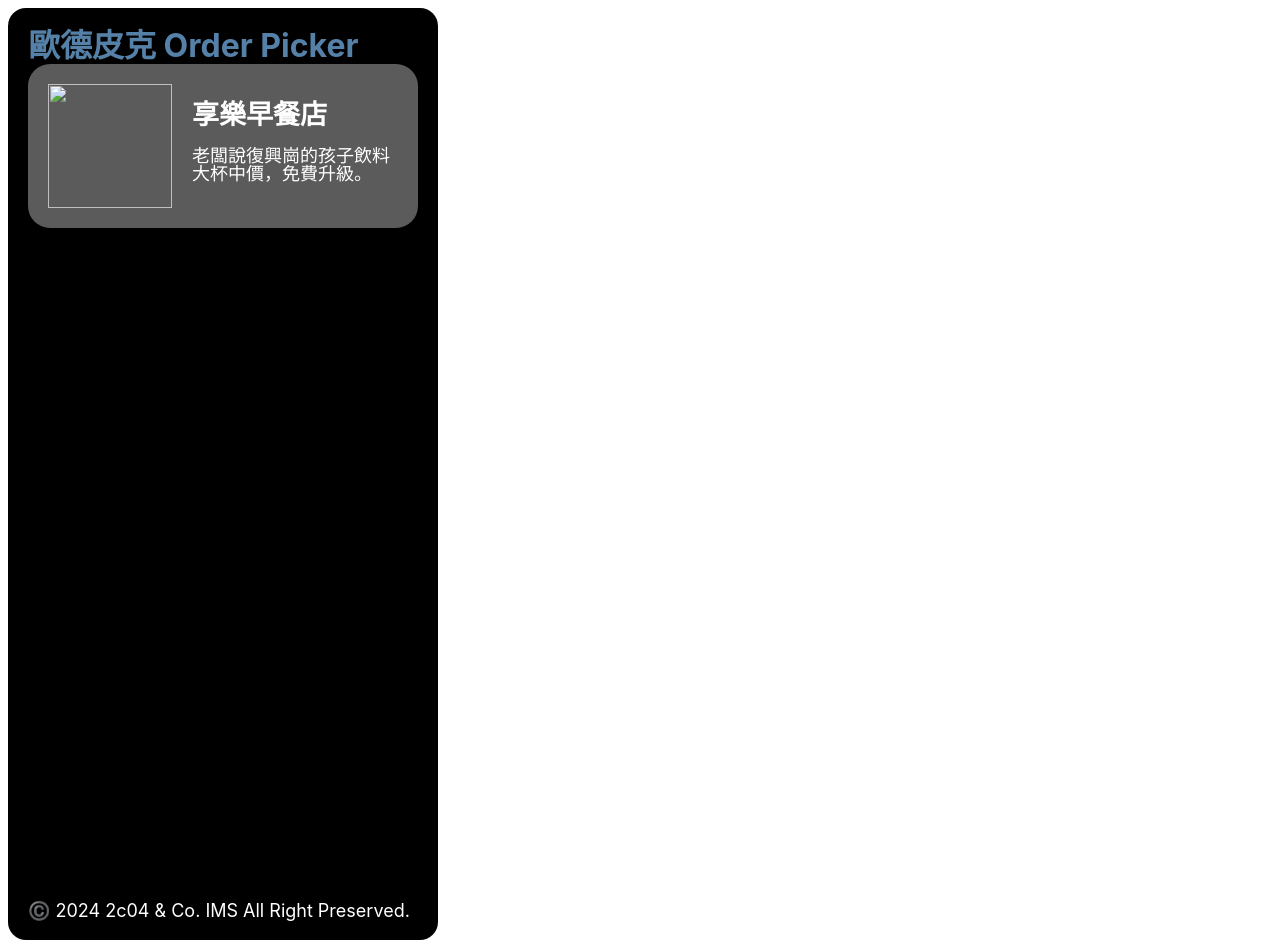
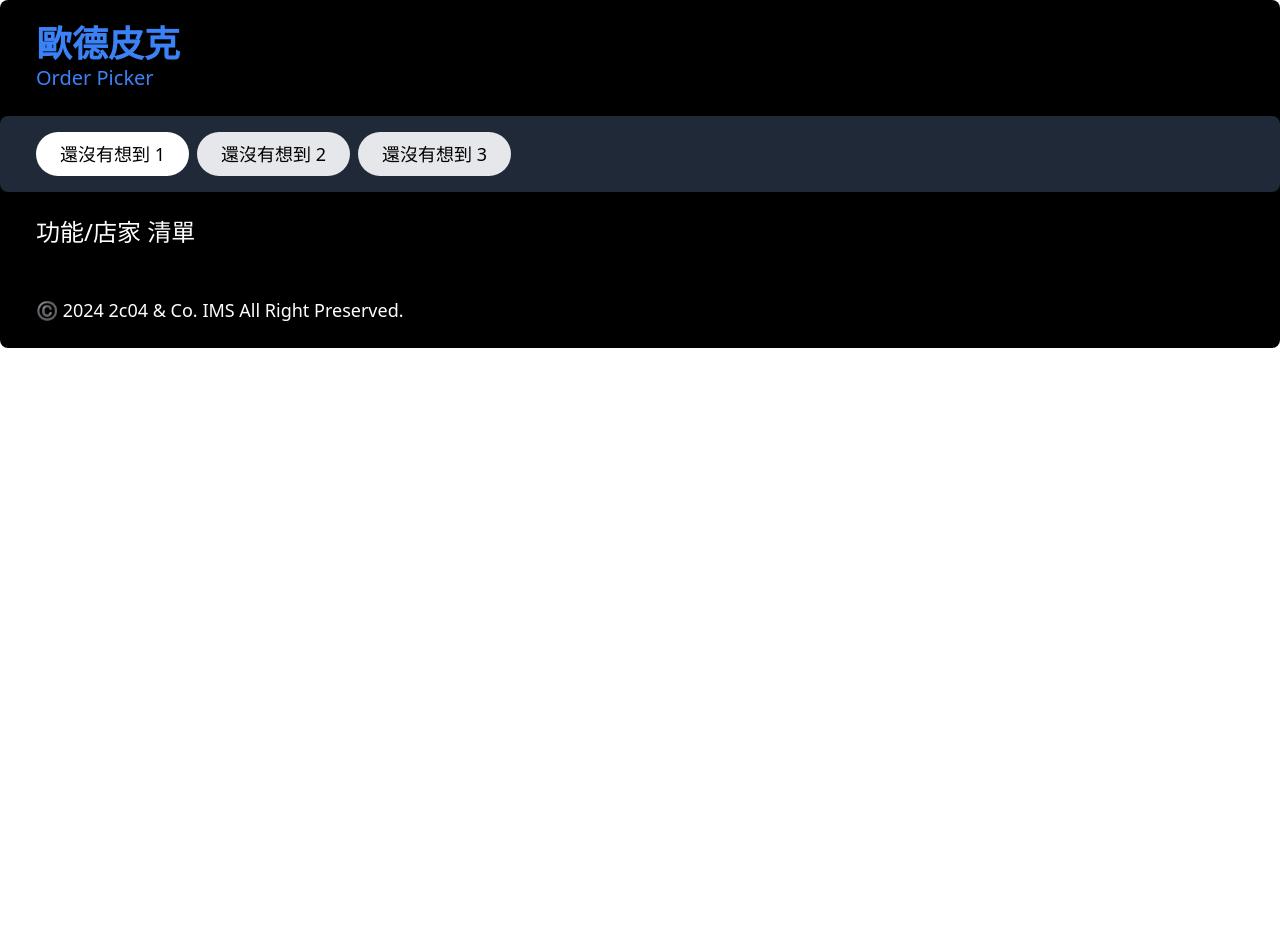
Before and after one commit to BltchF/OrderPicker, a Flask app: template app/templates/index.html in a window 1280 px wide. After the commit the page ends 348 px from the top, so only its background shows below. Run offline with Flask 3, Linux system fonts and the light colour scheme; the template is opened without the code that fills it, so the values that code supplies are empty; parts of the project's set-up code (start-up, migrations or seed data) failed here and were passed over; some libraries are stand-ins or nearby versions.

Commit message:
visuallization

```diff
--- a/app/static/css/style.css
+++ b/app/static/css/style.css
@@ -1,121 +1,61 @@
-.container {
-    width: 100%;
-    height: 100%;
-    background: black;
-    border-radius: 18px;
-    overflow: hidden;
-    padding: 20px;
-    box-sizing: border-box;
-    display: flex;
-    flex-direction: column;
+body {
+    background-color: #1a1a1a;
+    color: white;
+    margin: 0;
+    padding: 0;
+    font-family: Arial, sans-serif;
 }
 
 .header {
-    color: #5580A7;
-    font-size: 32px;
-    font-family: Inter;
-    font-weight: 700;
-    line-height: 36px;
-    /* Add more styles as needed */
+    background-color: #262626;
+    text-align: center;
+    padding: 8px;
+    font-size: 18px;
+    font-weight: bold;
+    border-bottom: 1px solid #4d4d4d;
 }
 
-.store-list {
-    flex-grow: 1;
+.button-bar {
+    padding: 10px;
+    background-color: #333333;
     display: flex;
-    flex-direction: column;
-    gap: 20px;
-    /* Space between stores */
+    justify-content: space-around;
 }
 
-.store {
-    background: #5B5B5B;
-    border-radius: 22px;
-    display: flex;
-    gap: 20px;
-    /* Space between image and text */
-    padding: 20px;
-    box-sizing: border-box;
+.button-bar button {
+    background-color: #4d4d4d;
+    color: white;
+    border: none;
+    padding: 10px 20px;
+    border-radius: 20px;
 }
 
-.store img {
-    width: 124px;
-    height: 124px;
+.content-label {
+    padding: 10px;
+    font-weight: bold;
+    border-bottom: 1px solid #4d4d4d;
 }
 
-.store-info {
-    color: white;
-    font-size: 18px;
-    font-family: Inter;
-    font-weight: 400;
-    line-height: 18px;
+.store-item {
+    background-color: #333333;
+    margin: 10px;
+    padding: 10px;
+    border-radius: 10px;
+    color: #ddd;
+}
+
+.store-item img {
+    width: 100%;
+    border-radius: 10px;
 }
 
 .footer {
-    color: white;
-    font-size: 18px;
-    font-family: Inter;
-    font-weight: 400;
-    line-height: 18px;
-    /* Add more styles as needed */
+    position: fixed;
+    bottom: 0;
+    width: 100%;
+    background-color: #262626;
+    color: #aaa;
+    text-align: center;
+    padding: 10px;
+    font-size: 12px;
 }
-
-.container {
-    width: 430px;
-    height: 932px;
-    background: black;
-    border-radius: 18px;
-    overflow: hidden;
-    padding: 20px;
-    box-sizing: border-box;
-    display: flex;
-    flex-direction: column;
-}
-
-.header {
-    color: #5580A7;
-    font-size: 32px;
-    font-family: Inter;
-    font-weight: 700;
-    line-height: 36px;
-    /* Add more styles as needed */
-}
-
-.store-list {
-    flex-grow: 1;
-    display: flex;
-    flex-direction: column;
-    gap: 20px;
-    /* Space between stores */
-}
-
-.store {
-    background: #5B5B5B;
-    border-radius: 22px;
-    display: flex;
-    gap: 20px;
-    /* Space between image and text */
-    padding: 20px;
-    box-sizing: border-box;
-}
-
-.store img {
-    width: 124px;
-    height: 124px;
-}
-
-.store-info {
-    color: white;
-    font-size: 18px;
-    font-family: Inter;
-    font-weight: 400;
-    line-height: 18px;
-}
-
-.footer {
-    color: white;
-    font-size: 18px;
-    font-family: Inter;
-    font-weight: 400;
-    line-height: 18px;
-    /* Add more styles as needed */
-}
--- a/app/templates/index.html
+++ b/app/templates/index.html
@@ -1,22 +1,67 @@
-{% extends "base.html" %}
+<!DOCTYPE html>
+<html lang="en">
 
-{% block title %}
-Home
-{% endblock %}
+<head>
+    <meta charset="UTF-8">
+    <meta name="viewport" content="width=device-width, initial-scale=1.0">
+    <title>Document</title>
+    <link href="https://cdn.jsdelivr.net/npm/bootstrap@5.1.3/dist/css/bootstrap.min.css" rel="stylesheet">
+    <link href="https://cdn.jsdelivr.net/npm/tailwindcss@2.2.19/dist/tailwind.min.css" rel="stylesheet">
+</head>
 
-{% block content %}
-<div class="container">
-    <div class="header">歐德皮克 Order Picker</div>
-    <div class="store-list">
-        <div class="store">
-            <img src="https://via.placeholder.com/124x124" />
-            <div class="store-info">
-                <h2>享樂早餐店</h2>
-                <p>老闆說復興崗的孩子飲料大杯中價，免費升級。</p>
+<body>
+    <div class="container bg-black rounded-lg overflow-hidden">
+        <div class="row px-6 py-4">
+            <div class="col-12">
+                <h1 class="text-blue-500 font-bold text-4xl">歐德皮克</h1>
+                <h2 class="text-blue-500 text-xl">Order Picker</h2>
             </div>
         </div>
-        <!-- Repeat the .store div for each store -->
+
+        <div class="row bg-gray-800 rounded-lg px-4 py-3">
+            <div class="col-12 d-flex flex-row gap-2">
+                <div class="bg-white rounded-full px-4 py-2 d-flex align-items-center">
+                    <p class="text-black text-lg">還沒有想到 1</p>
+                </div>
+                <div class="bg-gray-200 rounded-full px-4 py-2 d-flex align-items-center">
+                    <p class="text-black text-lg">還沒有想到 2</p>
+                </div>
+                <div class="bg-gray-200 rounded-full px-4 py-2 d-flex align-items-center">
+                    <p class="text-black text-lg">還沒有想到 3</p>
+                </div>
+            </div>
+        </div>
+
+        <div class="row px-6 py-4">
+            <h3 class="text-white text-2xl">功能/店家 清單</h3>
+        </div>
+
+        {% for store in stores %}
+        <div class="row px-6 py-4">
+            <div class="col-12">
+                <a href="order.html?store={{ store[0] }}" class="text-decoration-none">
+                    <div class="bg-gray-700 rounded-lg p-4">
+                        <div class="row">
+                            <div class="col-4">
+                                <img class="w-full h-auto" src="{{ store[2] }}" alt="Image">
+                            </div>
+                            <div class="col-8">
+                                <h4 class="text-white text-2xl">{{ store[0] }}</h4>
+                                <p class="text-white text-lg">{{ store[1] }}</p>
+                            </div>
+                        </div>
+                    </div>
+                </a>
+            </div>
+        </div>
+        {% endfor %}
+
+        <div class="row px-6 py-4">
+            <div class="col-12">
+                <p class="text-white text-lg">©️ 2024 2c04 & Co. IMS All Right Preserved.</p>
+            </div>
+        </div>
     </div>
-    <div class="footer">©️ 2024 2c04 & Co. IMS All Right Preserved.</div>
-</div>
-{% endblock %}
+</body>
+
+</html>
--- a/config.py
+++ b/config.py
@@ -2,5 +2,5 @@ import os
 
 class Config:
     SECRET_KEY = os.getenv('SECRET_KEY', 'my_precious_secret_key')
-    SQLALCHEMY_DATABASE_URI = os.getenv('SQLALCHEMY_DATABASE_URI', 'sqlite:///db/data.db')
+    SQLALCHEMY_DATABASE_URI = os.getenv('DATABASE_URL')
     SQLALCHEMY_TRACK_MODIFICATIONS = False
```
Also changed, not shown: app/__init__.py (+16 -19 lines), app/modules/store.py (added, +51 -0 lines), app/modules/user.py (+7 -8 lines), app/routes/auth.py (+43 -36 lines), app/routes/order.py (+44 -0 lines), app/modules/restaurant.py (deleted).
